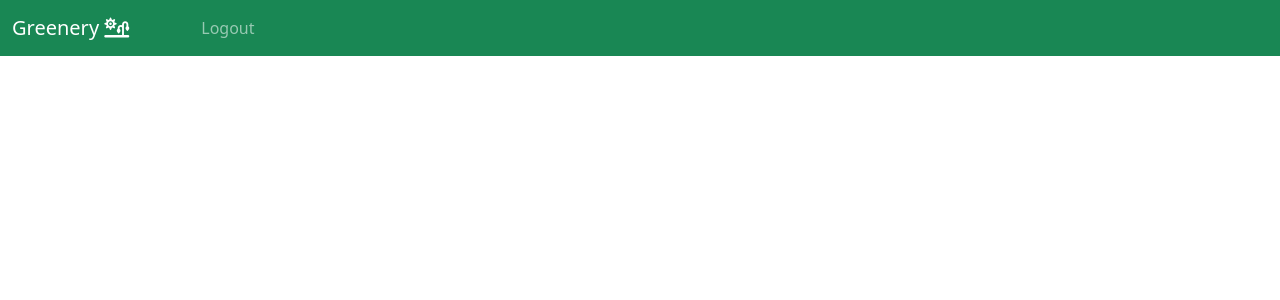
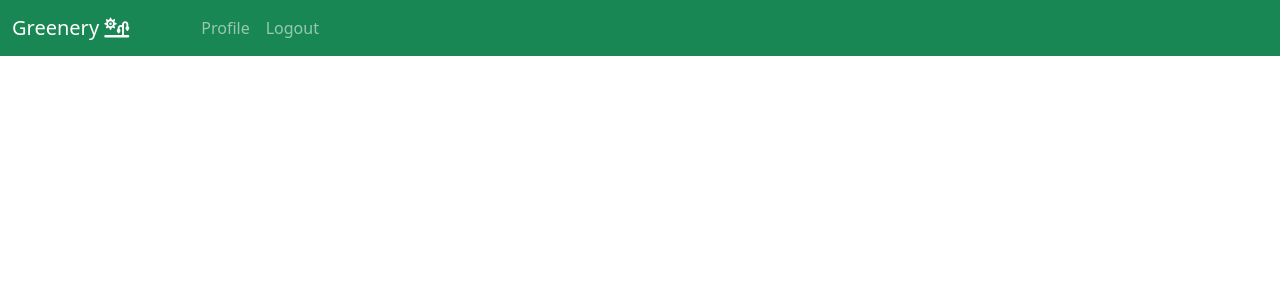
Before and after one commit to anirudhprabhakaran3/TRINIT_Valentina_Kerbin_DEV3, a Django app: page / in a window 1280 px wide. Shown: the top 300 px of the page. Run offline with Django 4.2, Linux system fonts and the light colour scheme; the visitor is signed in with stand-in values (Sample User, id 1); some libraries are stand-ins or nearby versions.

Commit message:
Added more basic stuff

```diff
--- a/pages/views.py
+++ b/pages/views.py
@@ -25,7 +25,7 @@ def signup(request):
             raw_password = form.cleaned_data.get('password1')
             user = authenticate(username=user.username, password=raw_password)
             login(request, user)
-            return redirect('pages_home')
+            return redirect('pages_profile')
     else:
         form = SignUpForm()
     args = {
--- a/templates/base.html
+++ b/templates/base.html
@@ -24,6 +24,9 @@
         <div class="collapse navbar-collapse" id="navbarTogglerDemo02">
           <ul class="navbar-nav me-auto mb-2 mb-lg-0">
             {% if user.is_authenticated %}
+                <li class="nav-item">
+                    <a class="nav-link" href="{% url 'pages_profile' %}">Profile</a>
+                </li>
                 <li class="nav-item">
                   <a class="nav-link" href="{% url 'logout' %}">Logout</a>
                 </li>
--- a/templates/pages/signup_form.html
+++ b/templates/pages/signup_form.html
@@ -9,6 +9,10 @@ Register
 <style>
     .helptext {
         font-weight: lighter;
+    }
+
+    .errorlist {
+        color: red;
     }
 </style>
 
```
